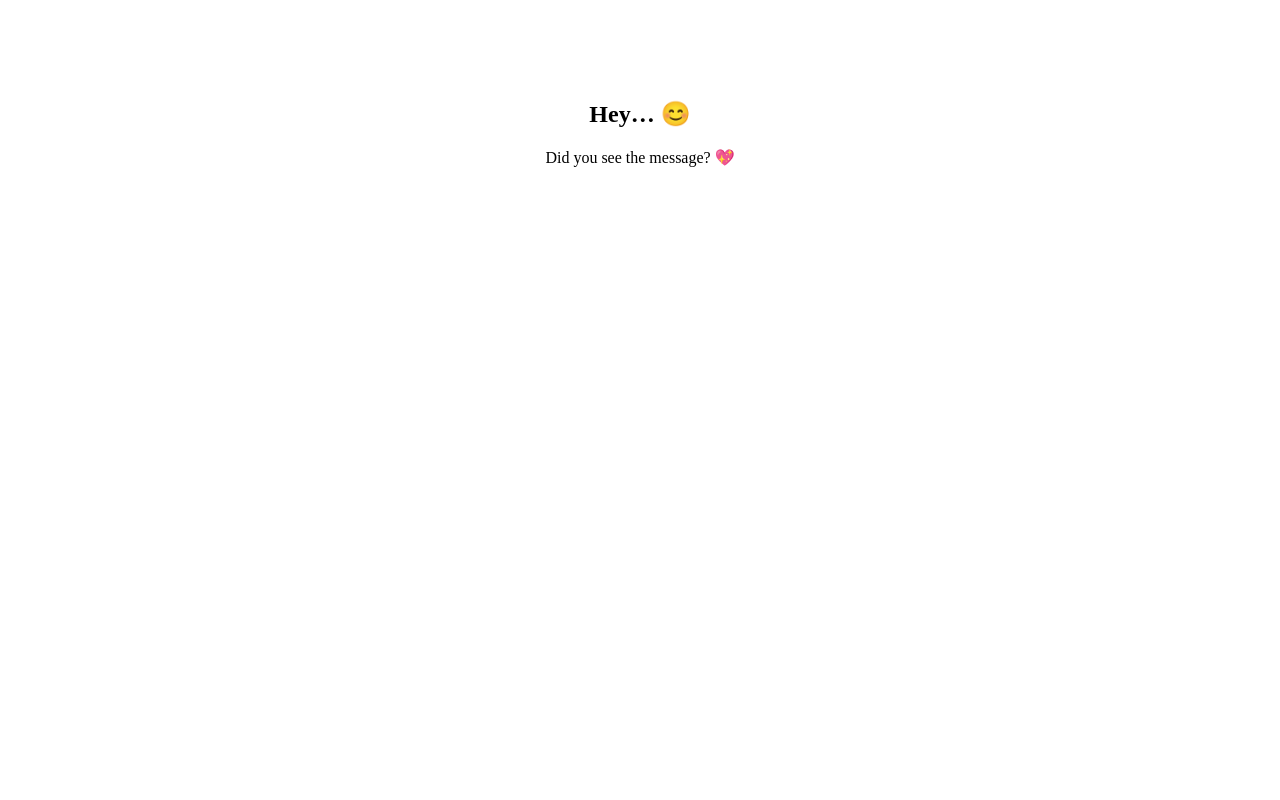
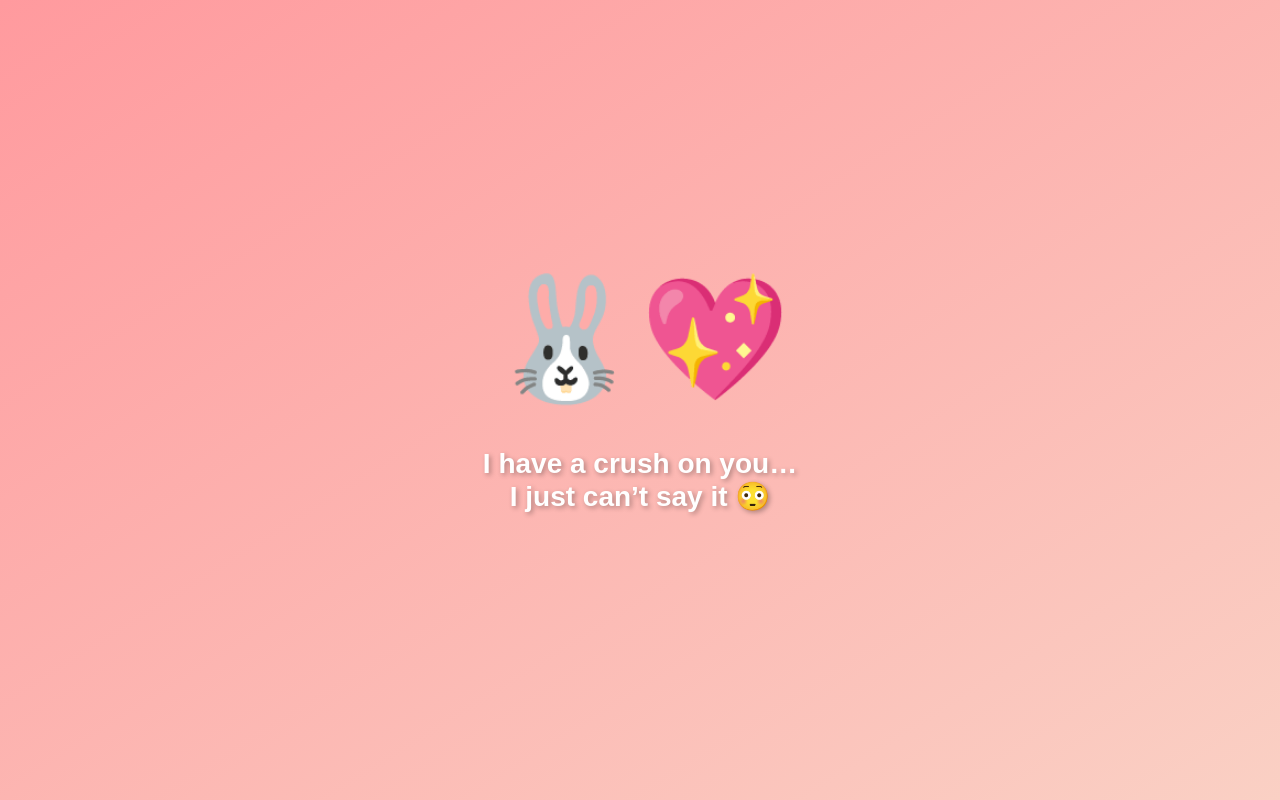
Before and after one commit to jakeaurel90-bit/click-me, a plain HTML site: page message.html in a window 1280 px wide. Drawn offline with Linux system fonts and the light colour scheme.

Commit message:
Enhance message.html with styles and animations
Updated HTML structure and added styles for a secret message display.

```diff
--- a/message.html
+++ b/message.html
@@ -1,15 +1,63 @@
 <!DOCTYPE html>
-<html>
+<html lang="en">
 <head>
-    <title>Secret</title>
-    <script>
-        window.onload = function() {
-            alert("I have a crush on you… I just can't say it 😳");
+    <meta charset="UTF-8">
+    <title>Secret Message 💖</title>
+
+    <style>
+        body {
+            margin: 0;
+            height: 100vh;
+            background: linear-gradient(to bottom right, #ff9a9e, #fad0c4);
+            display: flex;
+            justify-content: center;
+            align-items: center;
+            font-family: Arial, sans-serif;
+            text-align: center;
+            overflow: hidden;
         }
-    </script>
+
+        .container {
+            animation: fadeIn 2s ease-in-out;
+        }
+
+        .bunny {
+            font-size: 120px;
+            animation: bounce 1.5s infinite;
+        }
+
+        .message {
+            font-size: 28px;
+            margin-top: 20px;
+            color: #fff;
+            font-weight: bold;
+            text-shadow: 2px 2px 5px rgba(0,0,0,0.3);
+        }
+
+        @keyframes bounce {
+            0%, 100% { transform: translateY(0); }
+            50% { transform: translateY(-20px); }
+        }
+
+        @keyframes fadeIn {
+            from { opacity: 0; transform: scale(0.8); }
+            to { opacity: 1; transform: scale(1); }
+        }
+    </style>
 </head>
-<body style="text-align:center; margin-top:100px;">
-    <h2>Hey… 😊</h2>
-    <p>Did you see the message? 💖</p>
+
+<body>
+
+    <div class="container">
+        <!-- Bunny with heart eyes -->
+        <div class="bunny">🐰💖</div>
+
+        <!-- Message -->
+        <div class="message">
+            I have a crush on you… <br>
+            I just can’t say it 😳
+        </div>
+    </div>
+
 </body>
 </html>
```
